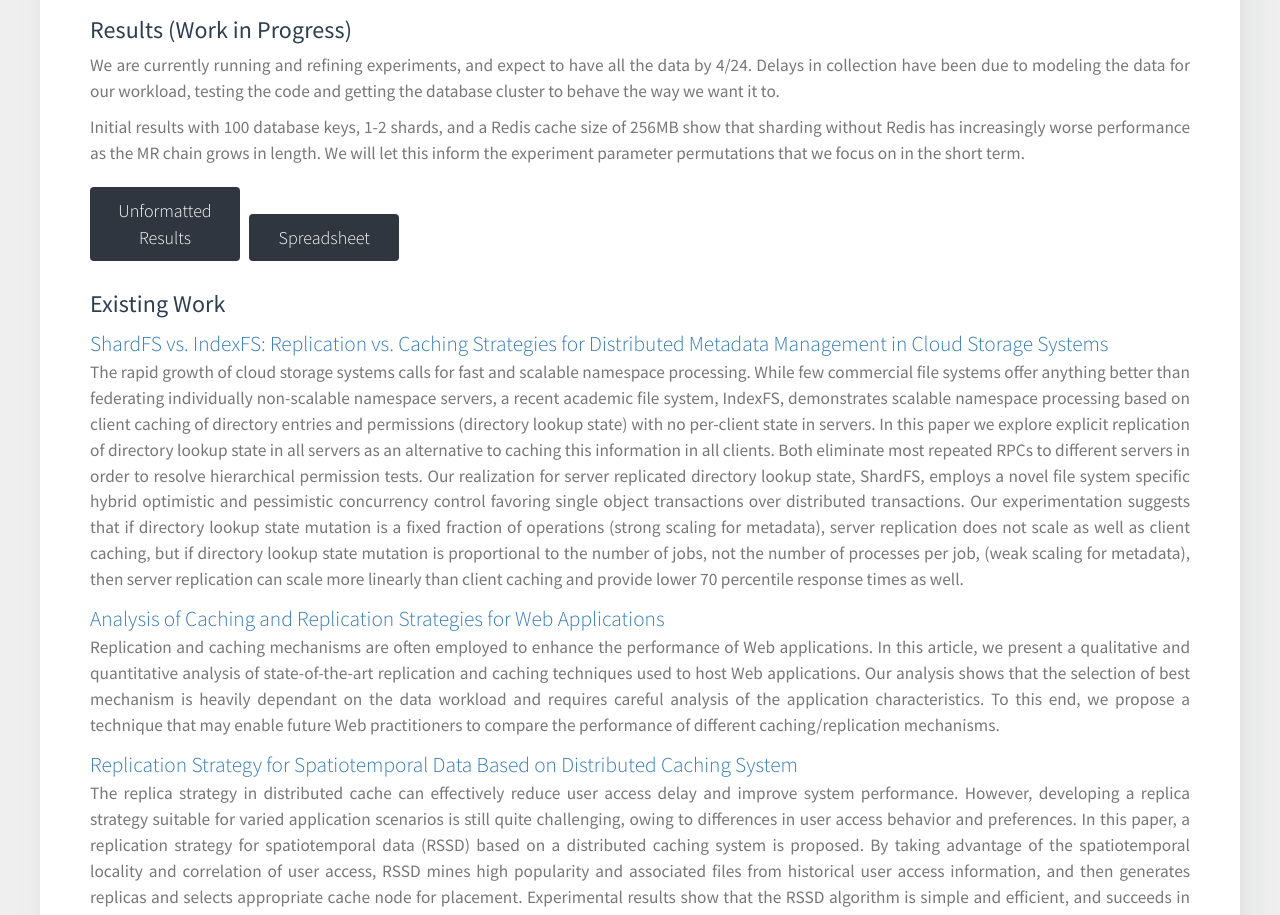
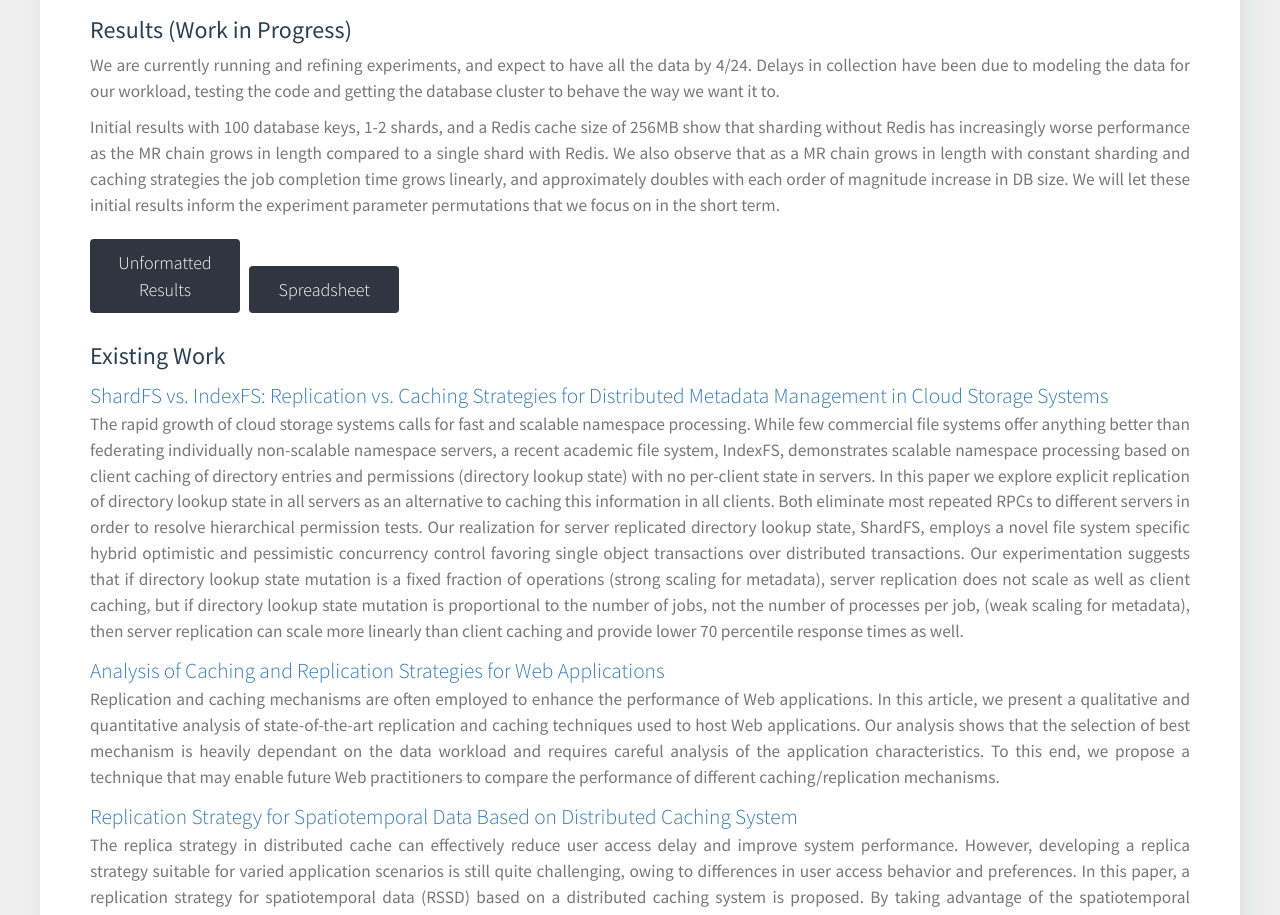
Before and after one commit to andrewwong97/cloud-computing, a plain HTML site: page index.html in a window 1280 px wide. Shown: the part 2114-3029 px from the top of the page. Drawn offline with Linux system fonts and the light colour scheme.

Commit message:
Report trends of initial results

```diff
--- a/index.html
+++ b/index.html
@@ -99,7 +99,7 @@
         </ul>
         <h3>Results (Work in Progress)</h3>
         <p>We are currently running and refining experiments, and expect to have all the data by 4/24. Delays in collection have been due to modeling the data for our workload, testing the code and getting the database cluster to behave the way we want it to.</p>
-        <p>Initial results with 100 database keys, 1-2 shards, and a Redis cache size of 256MB show that sharding without Redis has increasingly worse performance as the MR chain grows in length. We will let this inform the experiment parameter permutations that we focus on in the short term.</p>
+        <p>Initial results with 100 database keys, 1-2 shards, and a Redis cache size of 256MB show that sharding without Redis has increasingly worse performance as the MR chain grows in length compared to a single shard with Redis. We also observe that as a MR chain grows in length with constant sharding and caching strategies the job completion time grows linearly, and approximately doubles with each order of magnitude increase in DB size. We will let these initial results inform the experiment parameter permutations that we focus on in the short term.</p>
         <a href="https://docs.google.com/document/d/1sSOxL6yRWxurd6sCd54RiuN8viMvkDu4GQ-vu953i_Q/edit"><button class="slide-deck">Unformatted Results</button></a>
         <a href="https://docs.google.com/spreadsheets/d/1fDwYwueKhE5hdaxhqf5m62Psqo0PluMvmk-dVW2a5oE/edit?usp=sharing"><button class="slide-deck">Spreadsheet</button></a>
         <h3>Existing Work</h3>
```
